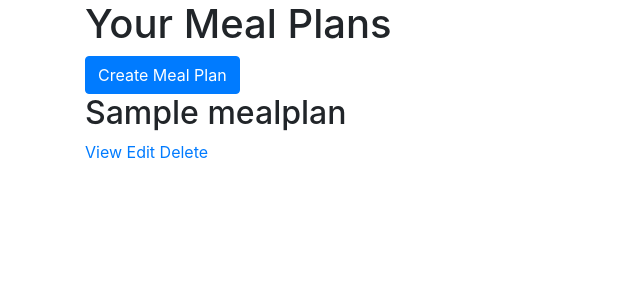
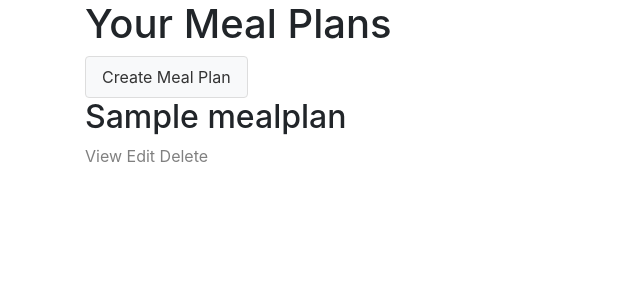
Before and after one commit to mchughbrian/RecipeProject, a Django app: page /view-mealplans/ in a window 1280 px wide. Shown: the part 56-356 px from the top of the page, without its empty margins (0-640 px from the left). Run offline with Django 4.2, Linux system fonts and the light colour scheme; a user stored in the database is signed in; tables that the repository leaves empty hold one stand-in row (values such as "Sample post"); some libraries are stand-ins or nearby versions.

Commit message:
Update button color and using btn-custom css class

```diff
--- a/static/css/custom.css
+++ b/static/css/custom.css
@@ -43,3 +43,17 @@
 .card-body {
     flex: 1;
 }
+
+.action-link {
+  color: #808080; /* Your specific gray color */
+  text-decoration: none; /* Optional: removes the underline */
+}
+
+.action-link:hover {
+  color: #666666; /* Optionally a darker shade for hover, or keep it the same */
+  text-decoration: underline; /* Optional: adds underline on hover */
+}
+
+.action-link:visited {
+  color: #808080; /* Keep the color the same for visited links */
+}
--- a/templates/recipes/add_recipe.html
+++ b/templates/recipes/add_recipe.html
@@ -7,7 +7,7 @@
         <form method="POST" enctype="multipart/form-data">
             {% csrf_token %}
             {{ form.as_p }}
-            <button type="submit" class="btn btn-primary">Submit</button>
+            <button type="submit" class="btn btn-custom">Submit</button>
         </form>
     </div>
 {% endblock %}
--- a/templates/recipes/create_meal_plan.html
+++ b/templates/recipes/create_meal_plan.html
@@ -6,7 +6,7 @@
     <form method="post">
         {% csrf_token %}
         {{ form.as_p }}
-        <button type="submit" class="btn btn-primary">Submit</button>
+        <button type="submit" class="btn btn-custom">Submit</button>
     </form>
 </div>
 {% endblock %}
--- a/templates/recipes/create_mealday.html
+++ b/templates/recipes/create_mealday.html
@@ -30,7 +30,7 @@
 
             {% endfor %}
 
-            <button type="submit" class="btn btn-primary">Submit</button>
+            <button type="submit" class="btn btn-cutom">Submit</button>
         </form>
     </div>
 {% endblock %}
--- a/templates/recipes/create_mealplan.html
+++ b/templates/recipes/create_mealplan.html
@@ -6,7 +6,7 @@
         <form method="POST">
             {% csrf_token %}
             {{ form.as_p }}
-            <button type="submit" class="btn btn-primary">Submit</button>
+            <button type="submit" class="btn btn-custom">Submit</button>
         </form>
     </div>
 {% endblock %}
--- a/templates/recipes/edit_mealplan.html
+++ b/templates/recipes/edit_mealplan.html
@@ -9,5 +9,5 @@
         </div>
     {% endfor %}
 
-    <button type="submit" class="btn btn-primary">Save</button>
+    <button type="submit" class="btn btn-custom">Save</button>
 </form>
--- a/templates/recipes/mealplan_detail.html
+++ b/templates/recipes/mealplan_detail.html
@@ -2,8 +2,8 @@
 
 {% block content %}
 <div class="container">
-    <a href="{% url 'view_mealplans'%}" class="btn btn-primary">View Meal Plan</a>
-    <a href="{% url 'download_mealplan' mealplan.id %}" class="btn btn-primary">Download Meal Plan</a>
+    <a href="{% url 'view_mealplans'%}" class="btn btn-custom">View Meal Plan</a>
+    <a href="{% url 'download_mealplan' mealplan.id %}" class="btn btn-custom">Download Meal Plan</a>
 
     <h2>Meal Plan Detail</h2>
 
--- a/templates/recipes/view_mealplans.html
+++ b/templates/recipes/view_mealplans.html
@@ -2,14 +2,15 @@
 
 {% block content %}
     <h1>Your Meal Plans</h1>
-    <a href="{% url 'create_mealplan' %}" class="btn btn-primary mr-2">Create Meal Plan</a> <!-- mr-2 adds a little right margin -->
+    <a href="{% url 'create_mealplan' %}" class="btn btn-custom mr-2">Create Meal Plan</a> <!-- mr-2 adds a little right margin -->
     {% for mealplan in mealplans %}
         <div>
             <h2>{{ mealplan.name }}</h2>
            <!-- <p>From {{ mealplan.start_date }} to {{ mealplan.end_date }}</p>-->
-            <a href="{% url 'mealplan_detail' mealplan_id=mealplan.id %}">View</a>
-            <a href="{% url 'edit_mealplan' mealplan_id=mealplan.id %}">Edit</a>
-            <a href="{% url 'delete_mealplan' mealplan_id=mealplan.id %}">Delete</a>
+            <a href="{% url 'mealplan_detail' mealplan_id=mealplan.id %}" class="action-link">View</a>
+            <a href="{% url 'edit_mealplan' mealplan_id=mealplan.id %}" class="action-link">Edit</a>
+            <a href="{% url 'delete_mealplan' mealplan_id=mealplan.id %}" class="action-link">Delete</a>
+
         </div>
     {% empty %}
         <p>You have no meal plans. Start by <a href="{% url 'create_mealplan' %}">creating a new one</a>.</p>
```
